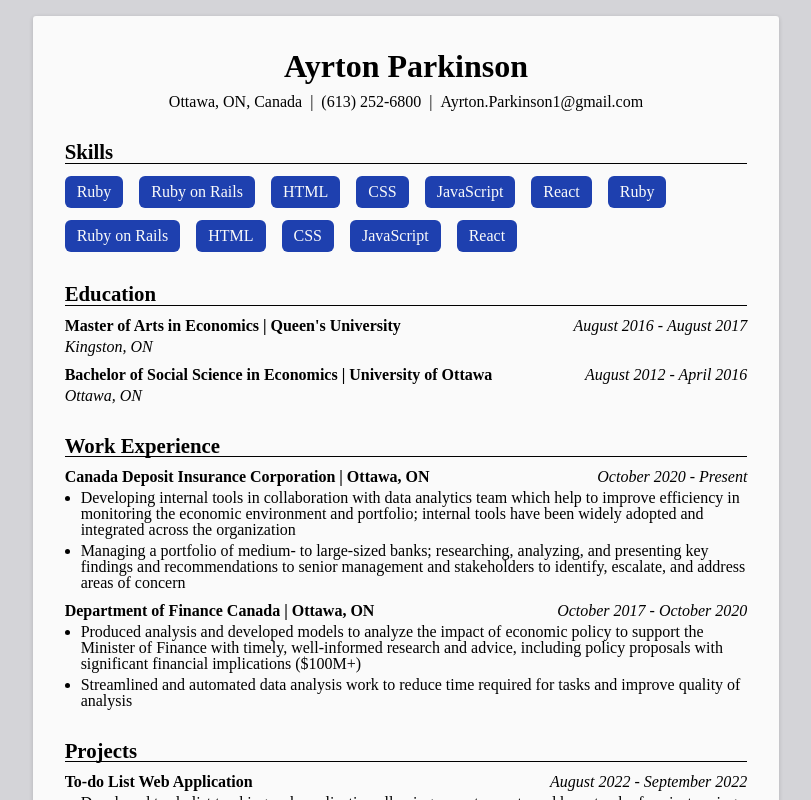
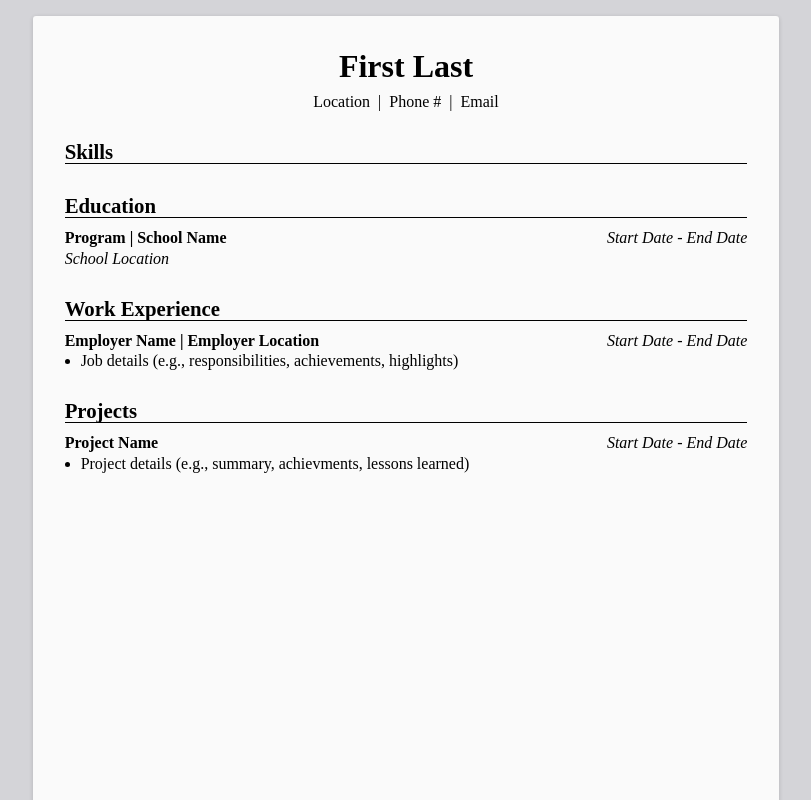
Before and after one commit to ayrt-n/cv-maker, a React (Create React App) app: page / in a window 1280 px wide. Shown: the top 800 px of the page, without its empty margins (234-1045 px from the left). Built offline with nearby package versions, Linux system fonts and the light colour scheme; the HTML template or start-up script is replaced by a standard one.

Commit message:
Add state data and use to populate Resume Components

```diff
--- a/src/App.js
+++ b/src/App.js
@@ -3,10 +3,57 @@ import Resume from "./components/Resume";
 import './App.css';
 
 class App extends Component {
+  constructor(props) {
+    super(props);
+
+    this.state = {
+      resumeContent: {
+        header: {
+          name: 'First Last',
+          location: 'Location',
+          phone: 'Phone #',
+          email: 'Email',
+        },
+        skills: [],
+        educationHistory: [
+          {
+            school: "School Name",
+            program: "Program",
+            location: "School Location",
+            startDate: "Start Date",
+            endDate: "End Date",
+          }
+        ],
+        workExperience: [
+          {
+            employerName: "Employer Name",
+            location: "Employer Location",
+            startDate: "Start Date",
+            endDate: "End Date",
+            jobTitle: "Job Title",
+            details: [
+              "Job details (e.g., responsibilities, achievements, highlights)",
+            ]
+          }
+        ],
+        projects: [
+          {
+            name: "Project Name",
+            startDate: "Start Date",
+            endDate: "End Date",
+            details: [
+              "Project details (e.g., summary, achievments, lessons learned)",
+            ]
+          }
+        ],
+      }
+    }
+  }
+
   render() {
       return (
       <div className="App">
-        <Resume />
+        <Resume resumeContent={ this.state.resumeContent }/>
       </div>
     );
   }
--- a/src/components/Resume.js
+++ b/src/components/Resume.js
@@ -9,88 +9,24 @@ import '../styles/Resume.css';
 
 class Resume extends Component {
   render() {
+    const { header, skills, educationHistory, workExperience, projects } = this.props.resumeContent;
+
     return (
       <div className='Resume'>
         <ResumeHeader
-          name='Ayrton Parkinson'
-          location='Ottawa, ON, Canada'
-          phone='(613) 252-6800'
-          email='Ayrton.Parkinson1@gmail.com'
+          headerContent={ header }
         />
         <Skills
-          skills={ ['Ruby', 'Ruby on Rails', 'HTML', 'CSS', 'JavaScript', 'React', 'Ruby', 'Ruby on Rails', 'HTML', 'CSS', 'JavaScript', 'React'] }
+          skills={ skills }
         />
         <Education
-          educationHistory={[
-            {
-              school: "Queen's University",
-              program: "Master of Arts in Economics",
-              location: "Kingston, ON",
-              startDate: "August 2016",
-              endDate: "August 2017",
-            },
-            {
-              school: "University of Ottawa",
-              program: "Bachelor of Social Science in Economics",
-              location: "Ottawa, ON",
-              startDate: "August 2012",
-              endDate: "April 2016",
-            }
-          ]}
+          educationHistory={ educationHistory }
         />
         <Work
-          workExperience={
-            [
-              {
-                employerName: "Canada Deposit Insurance Corporation",
-                location: "Ottawa, ON",
-                startDate: "October 2020",
-                endDate: "Present",
-                jobTitle: "Risk Manager",
-                details: [
-                  "Developing internal tools in collaboration with data analytics team which help to improve efficiency in monitoring the economic environment and portfolio; internal tools have been widely adopted and integrated across the organization",
-                  "Managing a portfolio of medium- to large-sized banks; researching, analyzing, and presenting key findings and recommendations to senior management and stakeholders to identify, escalate, and address areas of concern",
-                ]
-              },
-              {
-                employerName: "Department of Finance Canada",
-                location: "Ottawa, ON",
-                startDate: "October 2017",
-                endDate: "October 2020",
-                jobTitle: "Economist",
-                details: [
-                  "Produced analysis and developed models to analyze the impact of economic policy to support the Minister of Finance with timely, well-informed research and advice, including policy proposals with significant financial implications ($100M+)",
-                  "Streamlined and automated data analysis work to reduce time required for tasks and improve quality of analysis",
-                ]
-              }
-            ]
-          }
+          workExperience={ workExperience }
         />
         <Projects
-          projects={
-            [
-              {
-                name: "To-do List Web Application",
-                startDate: "August 2022",
-                endDate: "September 2022",
-                details: [
-                  "Developed to-do list tracking web application allowing users to create and keep track of projects using to-do lists",
-                  "Integrated Web Storage API to use local storage to store and persist user data across browser sessions",
-                  "Dynamic and mobile responsive front-end built with JavaScript, HTML, and CSS",
-                ]
-              },
-              {
-                name: "Social Media Web Application",
-                startDate: "May 2022",
-                endDate: "June 2022",
-                details: [
-                  "Designed, developed and deployed social media web application; application allows users to add friends and share, comment on, and like posts and photos with friends",
-                  "Wrote tests for backend and frontend features to ensure the application continued to work throughout development, speed up development time, and minimize the potential for bugs in production",
-                  "User uploads stored in cloud via Amazon S3. User welcome and confirmation emails sent through Twilio SendGrid API",
-                ]
-              }
-            ]
-          }
+          projects={ projects }
         />
       </div>
     );
--- a/src/components/ResumeHeader.js
+++ b/src/components/ResumeHeader.js
@@ -3,13 +3,15 @@ import '../styles/ResumeHeader.css';
 
 class ResumeHeader extends Component {
   render() {
+    const { name, location, phone, email } = this.props.headerContent;
+
     return (
       <div className="Resume-Header">
-        <h1 className="Resume-Header-title">{this.props.name}</h1>
+        <h1 className="Resume-Header-title">{name}</h1>
         <div className="Resume-Header-subtitle-container">
-          <h2 className="Resume-Header-subtitle">{this.props.location}</h2>
-          <h2 className="Resume-Header-subtitle">{this.props.phone}</h2>
-          <h2 className="Resume-Header-subtitle">{this.props.email}</h2>
+          <h2 className="Resume-Header-subtitle">{location}</h2>
+          <h2 className="Resume-Header-subtitle">{phone}</h2>
+          <h2 className="Resume-Header-subtitle">{email}</h2>
         </div>
       </div>
     )
```
Also changed, not shown: src/components/Education.js (+0 -19 lines), src/components/Work.js (+0 -27 lines).
